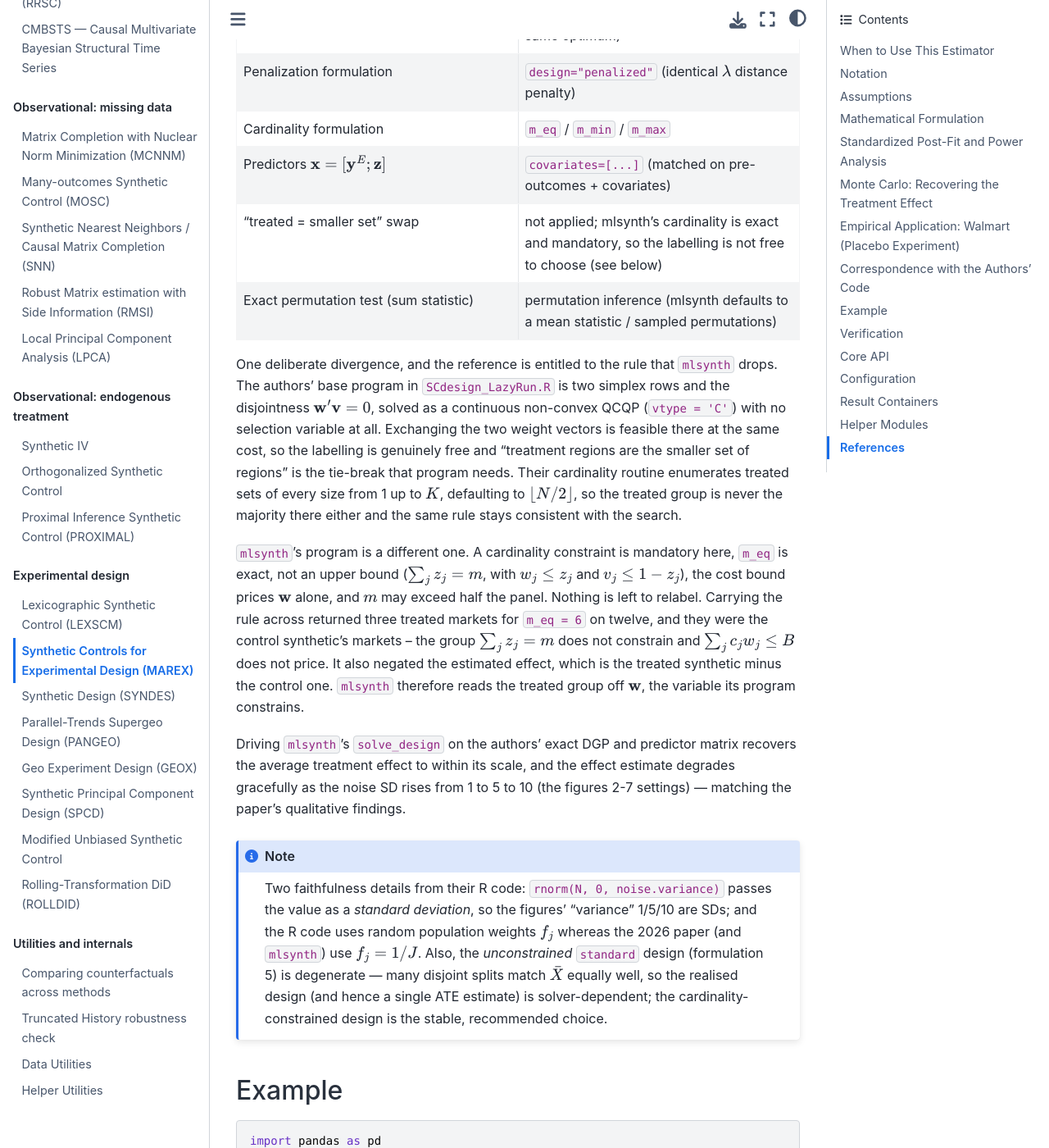
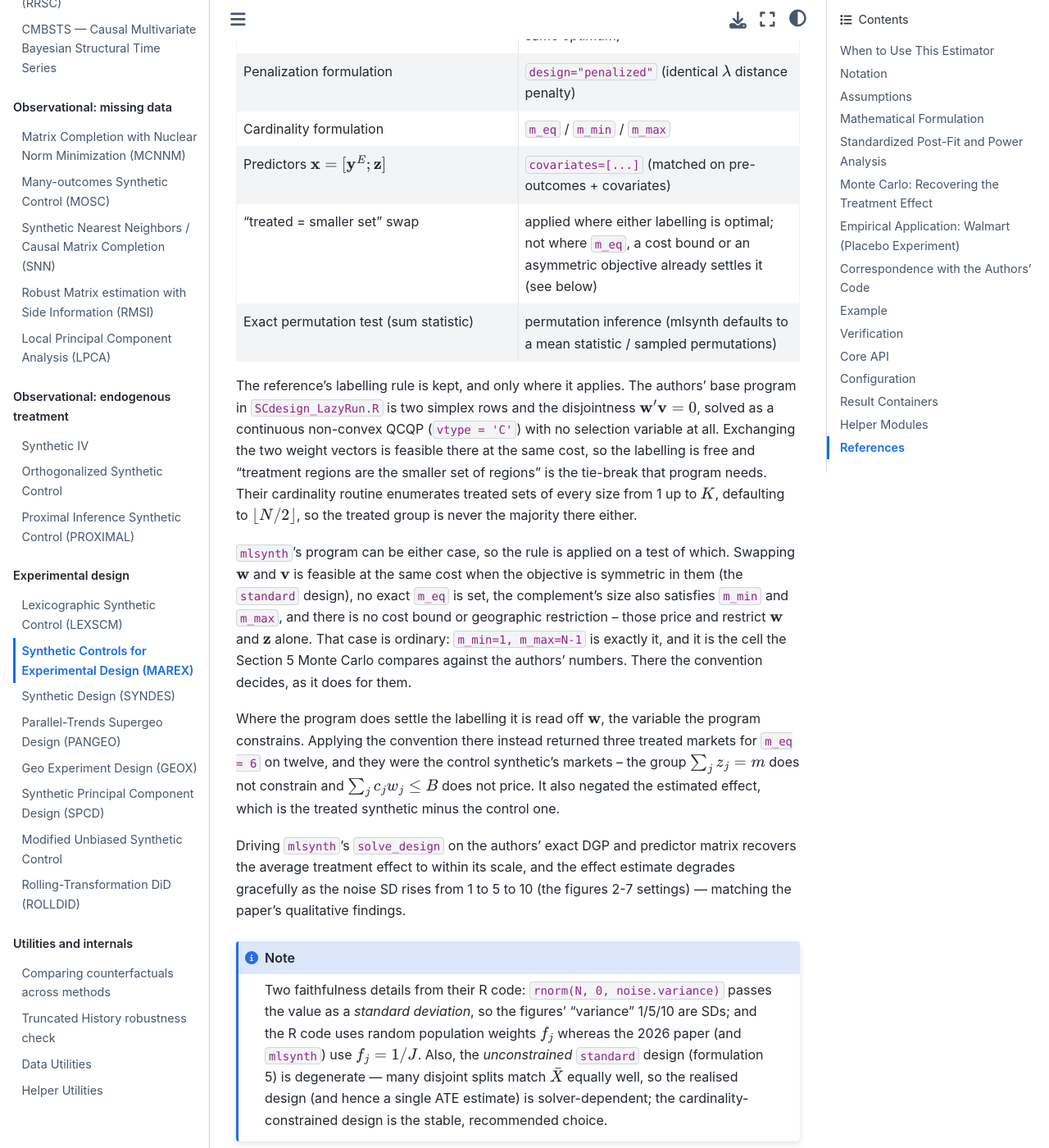
Before and after one commit to jgreathouse9/mlsynth, a Sphinx documentation site: the page built from docs/marex.rst, in a window 1280 px wide and 1400 px high, scrolled down 13724 px. Shown: the whole window at 82% size. Built offline with Sphinx 7.4.7 and the Sphinx Book theme 1.1.4, drawn with Linux system fonts in a browser that asks for light colours; pages that are not in the unit, such as notebooks, are missing from menus.

Commit message:
MAREX: handle the relaxed path's absent z, and correct the docs
Two loose ends from keeping the convention where the labelling is free.

The predicate reads the selection from z to ask whether the complement is an
admissible treated size. solve_design_relaxed returns z_opt=None -- it rounds
the weights instead of selecting -- so np.asarray(None) indexed two ways raised
IndexError and every relaxed fit died. On that path the discretised support of
w is the selection, since post_hoc_discretize puts exactly the chosen units in
it, so the predicate uses that when z is absent. Caught by
test_result_contract and test_marex.py::test_relaxed_runs, which the scoped
MAREX suite alone would not have reached; a test now covers the relaxed path
directly.

The docs said the reference's rule "cannot come across". It does come across,
in the case it was written for. The page now states the test: the swap is
applied where it is feasible at equal cost -- symmetric objective, no exact
m_eq, the complement inside m_min/m_max, no cost bound or restrictions -- and
the labels are read off w everywhere else.

Verified: 552 passed across marex, scexp and the result contract; all four
MAREX benchmark cases pass with n_treated_unconstrained back at 6.833 against
the paper's 6.83; both mutants killed.

Co-Authored-By: Claude Opus 5 <noreply@anthropic.com>
Claude-Session: https://claude.ai/code/session_01LQ6AJ3ZRvnp789stdHwBQi

```diff
--- a/docs/marex.rst
+++ b/docs/marex.rst
@@ -672,34 +672,38 @@ onto ``mlsynth``'s implementation, which was checked against it:
    * - Predictors :math:`\mathbf{x} = [\mathbf{y}^E ; \mathbf{z}]`
      - ``covariates=[...]`` (matched on pre-outcomes + covariates)
    * - "treated = smaller set" swap
-     - not applied; mlsynth's cardinality is exact and mandatory, so the
-       labelling is not free to choose (see below)
+     - applied where either labelling is optimal; not where ``m_eq``, a cost
+       bound or an asymmetric objective already settles it (see below)
    * - Exact permutation test (sum statistic)
      - permutation inference (mlsynth defaults to a mean statistic / sampled
        permutations)
 
-One deliberate divergence, and the reference is entitled to the rule that
-``mlsynth`` drops. The authors' base program in ``SCdesign_LazyRun.R`` is two
-simplex rows and the disjointness :math:`\mathbf{w}'\mathbf{v} = 0`, solved as
-a continuous non-convex QCQP (``vtype = 'C'``) with no selection variable at
-all. Exchanging the two weight vectors is feasible there at the same cost, so
-the labelling is genuinely free and "treatment regions are the smaller set of
-regions" is the tie-break that program needs. Their cardinality routine
-enumerates treated sets of every size from 1 up to :math:`K`, defaulting to
-:math:`\lfloor N/2 \rfloor`, so the treated group is never the majority there
-either and the same rule stays consistent with the search.
+The reference's labelling rule is kept, and only where it applies. The authors'
+base program in ``SCdesign_LazyRun.R`` is two simplex rows and the disjointness
+:math:`\mathbf{w}'\mathbf{v} = 0`, solved as a continuous non-convex QCQP
+(``vtype = 'C'``) with no selection variable at all. Exchanging the two weight
+vectors is feasible there at the same cost, so the labelling is free and
+"treatment regions are the smaller set of regions" is the tie-break that
+program needs. Their cardinality routine enumerates treated sets of every size
+from 1 up to :math:`K`, defaulting to :math:`\lfloor N/2 \rfloor`, so the
+treated group is never the majority there either.
 
-``mlsynth``'s program is a different one. A cardinality constraint is mandatory
-here, ``m_eq`` is exact, not an upper bound
-(:math:`\sum_j z_j = m`, with :math:`w_j \le z_j` and :math:`v_j \le 1 - z_j`),
-the cost bound prices :math:`\mathbf{w}` alone, and :math:`m` may exceed half
-the panel. Nothing is left to relabel. Carrying the rule across returned three
-treated markets for ``m_eq = 6`` on twelve, and they were the control
-synthetic's markets -- the group :math:`\sum_j z_j = m` does not constrain and
-:math:`\sum_j c_j w_j \le B` does not price. It also negated the estimated
-effect, which is the treated synthetic minus the control one. ``mlsynth``
-therefore reads the treated group off :math:`\mathbf{w}`, the variable its
-program constrains.
+``mlsynth``'s program can be either case, so the rule is applied on a test of
+which. Swapping :math:`\mathbf{w}` and :math:`\mathbf{v}` is feasible at the
+same cost when the objective is symmetric in them (the ``standard`` design),
+no exact ``m_eq`` is set, the complement's size also satisfies ``m_min`` and
+``m_max``, and there is no cost bound or geographic restriction -- those price
+and restrict :math:`\mathbf{w}` and :math:`\mathbf{z}` alone. That case is
+ordinary: ``m_min=1, m_max=N-1`` is exactly it, and it is the cell the Section 5
+Monte Carlo compares against the authors' numbers. There the convention decides,
+as it does for them.
+
+Where the program does settle the labelling it is read off :math:`\mathbf{w}`,
+the variable the program constrains. Applying the convention there instead
+returned three treated markets for ``m_eq = 6`` on twelve, and they were the
+control synthetic's markets -- the group :math:`\sum_j z_j = m` does not
+constrain and :math:`\sum_j c_j w_j \le B` does not price. It also negated the
+estimated effect, which is the treated synthetic minus the control one.
 
 Driving ``mlsynth``'s ``solve_design`` on the authors' exact DGP and predictor
 matrix recovers the average treatment effect to within its scale, and the effect
```
Also changed, not shown: 2 other files.
